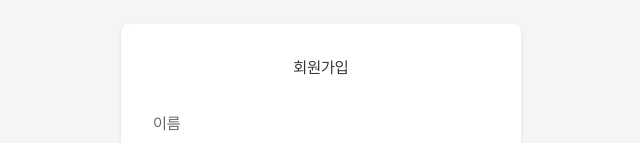
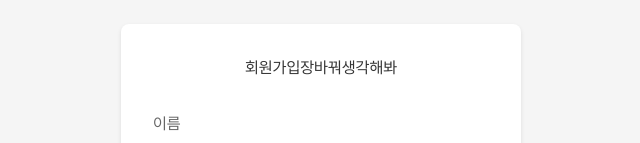
Before and after one commit to suMin77123/frontend-e2e-demo, a SvelteKit app: page /register in a window 1280 px wide. Shown: the part 129-272 px from the top of the page, without its empty margins (319-959 px from the left). Built offline with nearby package versions, Linux system fonts and the light colour scheme.

Commit message:
fix: 잘못된 문구 추가

```diff
--- a/src/routes/login/+page.svelte
+++ b/src/routes/login/+page.svelte
@@ -19,7 +19,7 @@
 
 <div class="container">
     <div class="auth-form">
-        <h1>로그인</h1>
+        <h1>로시난테그인</h1>
 
         {#if error}
             <div class="error">{error}</div>
--- a/src/routes/register/+page.svelte
+++ b/src/routes/register/+page.svelte
@@ -20,7 +20,7 @@
 
 <div class="container">
     <div class="auth-form">
-        <h1>회원가입</h1>
+        <h1>회원가입장바꿔생각해봐</h1>
 
         {#if error}
             <div class="error">{error}</div>
```
